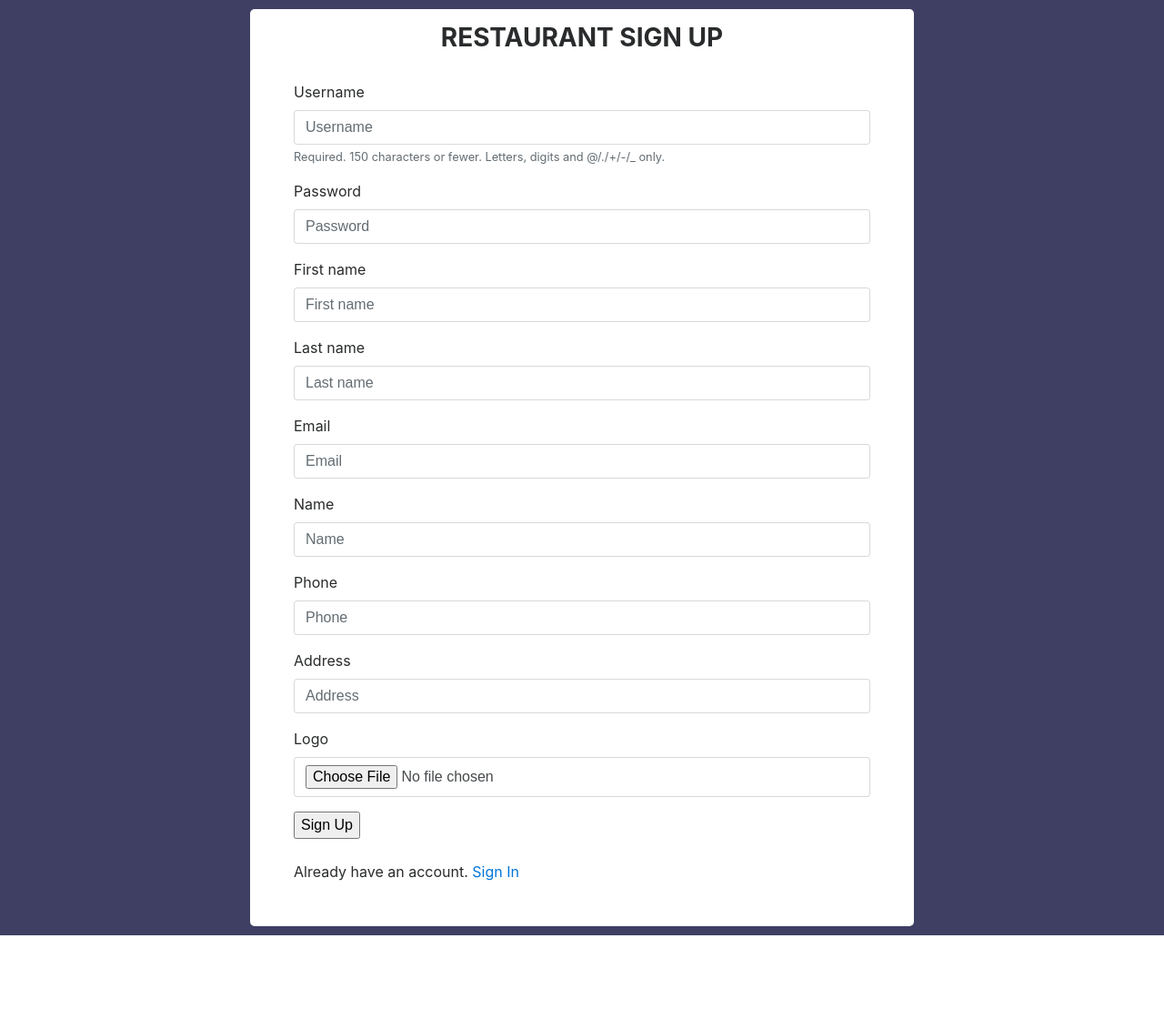
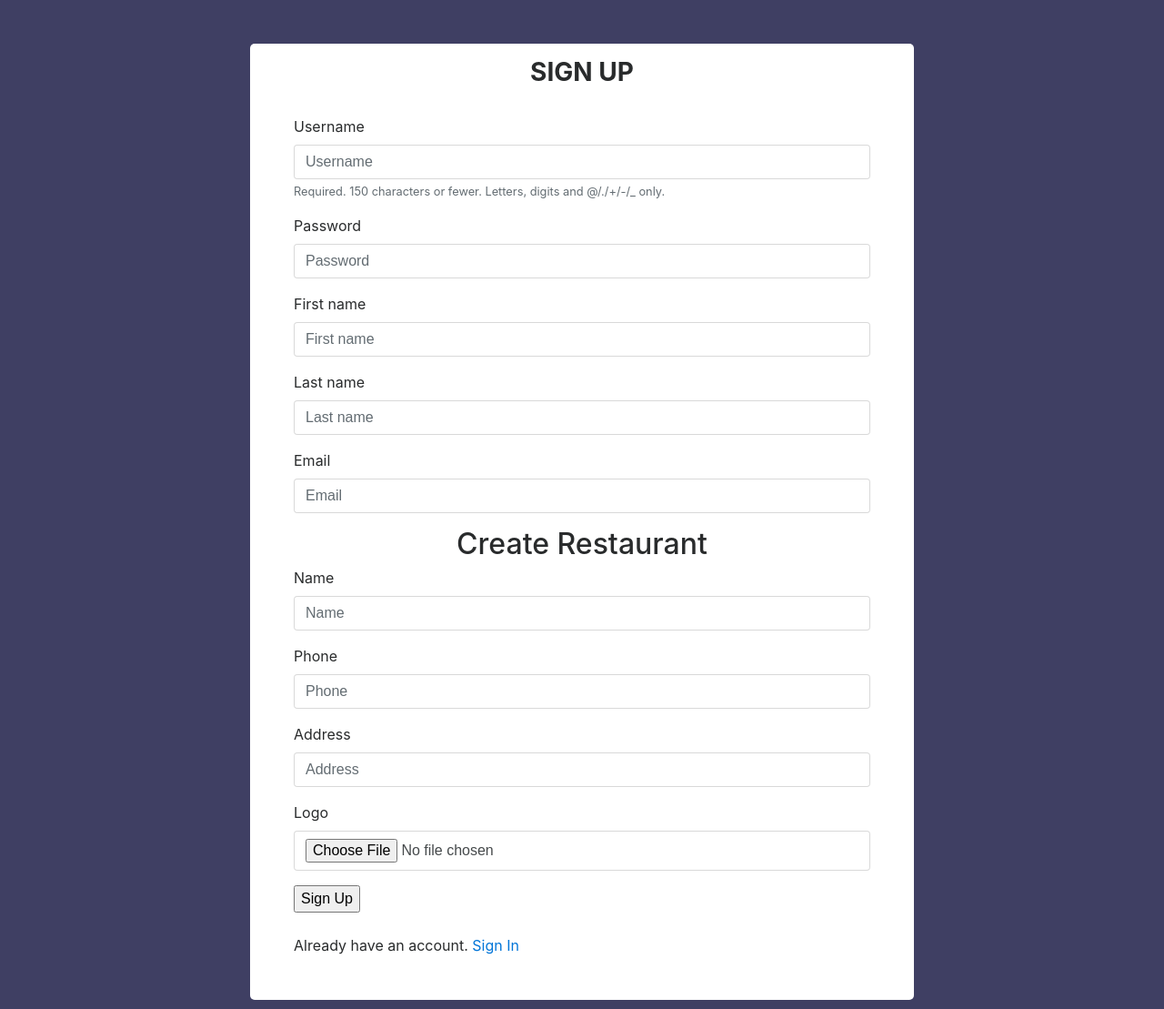
Before and after one commit to shumbaashley/Restaurant-System, a Django app: page /sign_up in a window 1280 px wide. Shown: the whole page at 91% size. Before the commit the page ends 1028 px from the top, so only its background shows below. Run offline with Django 3.2, Linux system fonts and the light colour scheme; parts of the project's set-up code (start-up, migrations or seed data) failed here and were passed over; some libraries are stand-ins or nearby versions.

```diff
--- a/restaurants/templates/base.html
+++ b/restaurants/templates/base.html
@@ -7,6 +7,7 @@
     <meta http-equiv="X-UA-Compatible" content="ie=edge">
     <link rel="stylesheet" href="{% static 'css/bootstrap.min.css' %}">
     <link rel="stylesheet" href="{% static 'css/style.css' %}">
+    <link rel="icon" href="{% static 'img/favicon.png' %}"  type="image/png">
     <title>{% block title %} {% endblock  %}</title>
 
     {% block script %}
--- a/restaurants/templates/base_signup.html
+++ b/restaurants/templates/base_signup.html
@@ -7,6 +7,8 @@
   <link rel="stylesheet" href="{% static 'css/bootstrap.min.css' %}">
   <link rel="stylesheet" href="{% static 'css/style.css' %}">
   <script src="{% static 'js/bootstrap.min.js' %}"></script>
+  <link rel="icon" href="{% static 'img/favicon.png' %}"  type="image/png">
+
   <script src="{% static 'js/jquery.min.js' %}"></script>
 </head>
 <body class="bg-blue">
@@ -24,7 +26,7 @@
     <div class="container">
       <div class="row">
         <div class="offset-2 col-8">
-          <div class="panel panel-body pr-5 pl-5 ">
+          <div class="panel panel-body pr-5 pl-5 mt-5">
             <div class="panel-body pb-5">
               <h3 class="text-center text-uppercase pt-3">
                 <b>{% block heading %}{% endblock %}</b>
--- a/restaurants/templates/restaurant/sign_up.html
+++ b/restaurants/templates/restaurant/sign_up.html
@@ -7,13 +7,14 @@
 {% endblock %}
 
 {% block heading %}
-    Restaurant Sign Up
+    Sign Up
 {% endblock %}
 
 {% block content %}
     <form method="post" enctype="multipart/form-data">
         {% csrf_token %}
         {% bootstrap_form user_form %}
+          <h2 class="text-center">Create Restaurant </h2>
         {% bootstrap_form restaurant_form %}
         <input type="submit" value="Sign Up">
     </form>
```
Also changed, not shown: README.txt, media/restaurant-logo/Add_Task_To_Project.png (added), restaurants/static/img/favicon.png (added), restaurants/templates/restaurant/base.html (line endings or trailing spaces).
